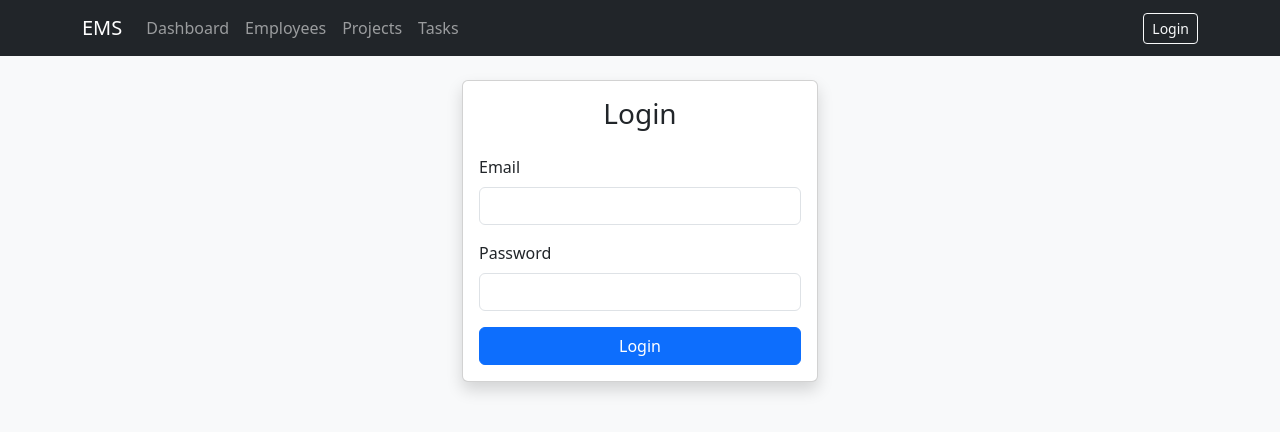
After one commit to benmammarfaycal/enterprise-management-system, a Django app: page /login/ in a window 1280 px wide. The commit adds this page. Shown: the top 432 px of the page. Run offline with Django 5.2, Linux system fonts and the light colour scheme.

Commit message:
Implement authentication and protect application views

```diff
--- /dev/null
+++ b/apps/accounts/templates/accounts/login.html
@@ -0,0 +1,76 @@
+{% extends "base.html" %}
+
+
+{% block content %}
+
+<div class="row justify-content-center">
+
+    <div class="col-md-4">
+
+        <div class="card shadow">
+
+            <div class="card-body">
+
+                <h3 class="text-center mb-4">
+                    Login
+                </h3>
+
+
+                <form method="POST">
+
+                    {% csrf_token %}
+
+
+                    <div class="mb-3">
+
+                        <label class="form-label">
+                            Email
+                        </label>
+
+                        <input
+                            type="email"
+                            name="email"
+                            class="form-control"
+                            required
+                        >
+
+                    </div>
+
+
+                    <div class="mb-3">
+
+                        <label class="form-label">
+                            Password
+                        </label>
+
+                        <input
+                            type="password"
+                            name="password"
+                            class="form-control"
+                            required
+                        >
+
+                    </div>
+
+
+                    <button
+                        type="submit"
+                        class="btn btn-primary w-100"
+                    >
+                        Login
+                    </button>
+
+
+                </form>
+
+
+            </div>
+
+        </div>
+
+    </div>
+
+</div>
+
+
+{% endblock %}
--- /dev/null
+++ b/apps/accounts/urls.py
@@ -0,0 +1,22 @@
+from django.urls import path
+from . import views
+
+
+app_name = "accounts"
+
+
+urlpatterns = [
+
+    path(
+        "login/",
+        views.login_view,
+        name="login"
+    ),
+
+    path(
+        "logout/",
+        views.logout_view,
+        name="logout"
+    ),
+
+]
--- a/apps/accounts/views.py
+++ b/apps/accounts/views.py
@@ -1,3 +1,41 @@
-from django.shortcuts import render
+from django.contrib.auth import authenticate, login, logout
+from django.shortcuts import render, redirect
 
-# Create your views here.
+
+def login_view(request):
+
+    if request.user.is_authenticated:
+        return redirect("/dashboard/")
+
+
+    if request.method == "POST":
+
+        email = request.POST.get("email")
+        password = request.POST.get("password")
+
+        user = authenticate(
+            request,
+            email=email,
+            password=password
+        )
+
+
+        if user is not None:
+
+            login(request, user)
+
+            return redirect("/dashboard/")
+
+
+    return render(
+        request,
+        "accounts/login.html"
+    )
+
+
+
+def logout_view(request):
+
+    logout(request)
+
+    return redirect("/login/")
--- a/apps/employees/urls.py
+++ b/apps/employees/urls.py
@@ -1,9 +1,7 @@
 from django.urls import path
 from . import views
 
-
 app_name = "employees"
-
 
 urlpatterns = [
     path(
--- a/apps/employees/views.py
+++ b/apps/employees/views.py
@@ -1,8 +1,8 @@
 from django.shortcuts import render
-
+from django.contrib.auth.decorators import login_required
 from .models import Employee
 
-
+@login_required
 def employee_list(request):
 
     employees = Employee.objects.all()
--- a/apps/projects/urls.py
+++ b/apps/projects/urls.py
@@ -1,9 +1,7 @@
 from django.urls import path
 from . import views
 
-
 app_name = "projects"
-
 
 urlpatterns = [
     path(
--- a/apps/projects/views.py
+++ b/apps/projects/views.py
@@ -1,8 +1,8 @@
 from django.shortcuts import render
-
+from django.contrib.auth.decorators import login_required
 from .models import Project
 
-
+@login_required
 def project_list(request):
 
     projects = Project.objects.all()
--- a/apps/tasks/urls.py
+++ b/apps/tasks/urls.py
@@ -1,9 +1,7 @@
 from django.urls import path
 from . import views
 
-
 app_name = "tasks"
-
 
 urlpatterns = [
     path(
--- a/apps/tasks/views.py
+++ b/apps/tasks/views.py
@@ -1,8 +1,8 @@
 from django.shortcuts import render
-
+from django.contrib.auth.decorators import login_required
 from .models import Task
 
-
+@login_required
 def task_list(request):
 
     tasks = Task.objects.all()
--- a/config/settings.py
+++ b/config/settings.py
@@ -132,3 +132,7 @@ STATIC_URL = 'static/'
 
 DEFAULT_AUTO_FIELD = 'django.db.models.BigAutoField'
 AUTH_USER_MODEL = 'accounts.User'
+
+LOGIN_URL = "/login/"
+LOGIN_REDIRECT_URL = "/dashboard/"
+LOGOUT_REDIRECT_URL = "/login/"
--- a/config/urls.py
+++ b/config/urls.py
@@ -1,39 +1,43 @@
-"""
-URL configuration for config project.
-
-The `urlpatterns` list routes URLs to views. For more information please see:
-    https://docs.djangoproject.com/en/5.2/topics/http/urls/
-Examples:
-Function views
-    1. Add an import:  from my_app import views
-    2. Add a URL to urlpatterns:  path('', views.home, name='home')
-Class-based views
-    1. Add an import:  from other_app.views import Home
-    2. Add a URL to urlpatterns:  path('', Home.as_view(), name='home')
-Including another URLconf
-    1. Import the include() function: from django.urls import include, path
-    2. Add a URL to urlpatterns:  path('blog/', include('blog.urls'))
-"""
 from django.contrib import admin
 from django.urls import path, include
 from django.shortcuts import redirect
 
+
 urlpatterns = [
-    path("admin/", admin.site.urls),
-    path("dashboard/", include("apps.dashboard.urls")),
-    path("", lambda request: redirect("dashboard")),
+
+    path(
+        "admin/",
+        admin.site.urls
+    ),
+
+
+    path(
+        "",
+        include("apps.accounts.urls")
+    ),
+
+
+    path(
+        "dashboard/",
+        include("apps.dashboard.urls")
+    ),
+
+
     path(
         "projects/",
         include("apps.projects.urls")
     ),
+
 
     path(
         "tasks/",
         include("apps.tasks.urls")
     ),
 
+
     path(
         "employees/",
         include("apps.employees.urls")
     ),
+
 ]
--- a/templates/base.html
+++ b/templates/base.html
@@ -82,12 +82,46 @@
         </div>
 
 
+        {% if user.is_authenticated %}
+
+
+<span class="text-light me-3">
+    Welcome {{ user.first_name }}
+</span>
+
+
+        {% if user.is_staff %}
+
         <a
-            class="btn btn-outline-light btn-sm"
+            class="btn btn-outline-light btn-sm me-2"
             href="/admin/"
         >
             Admin
         </a>
+
+        {% endif %}
+
+
+        <a
+            class="btn btn-danger btn-sm"
+            href="/logout/"
+        >
+            Logout
+        </a>
+
+
+        {% else %}
+
+
+        <a
+            class="btn btn-outline-light btn-sm"
+            href="/login/"
+        >
+            Login
+        </a>
+
+
+        {% endif %}
 
 
     </div>
```
Also changed, not shown: apps/dashboard/views.py (+2 -19 lines).
